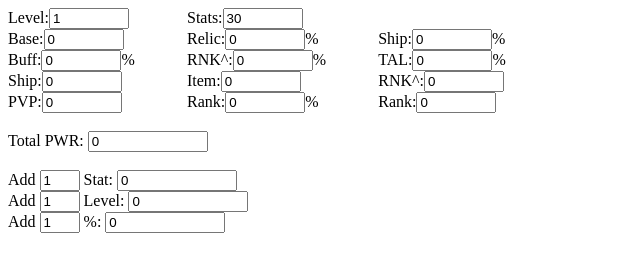
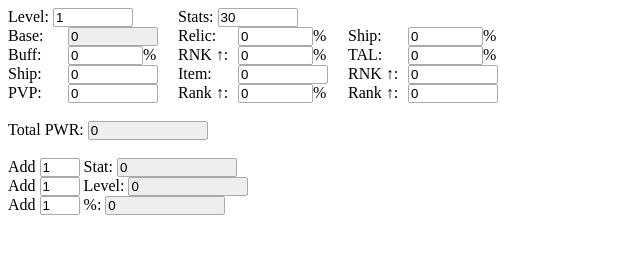
Before and after one commit to BigDumbStuff/RondoCalc, a plain HTML site: page index.html in a window 1280 px wide. Shown: the whole page, without its empty margins (0-640 px from the left). Drawn offline with Linux system fonts and the light colour scheme.

Commit message:
Update index.html
styling

```diff
--- a/index.html
+++ b/index.html
@@ -3,31 +3,42 @@
     <style type="text/css">
         .grid-container {
             display: grid;
-            column-gap: 30px;
+            column-gap: 20px;
+            grid-template-columns: auto auto auto;
+        }
+        .grid-item {
+            width: 150px;
+        }
+        input {
+            border: 1px #aaa solid;
+            border-radius: 2px;
+        }
+        input:read-only {
+            background-color: #eee;
         }
     </style>
 </head>
 <body>
-    <div style="width: 520px;">
-        <div class="grid-container" style="grid-template-columns: auto auto auto;">
-            <div class="grid-item">Level:<input id="lvl" value="1" style="width: 80px;" oninput="Calculate()"></div>
-            <div class="grid-item">Stats:<input id="stats" value="30" style="width: 80px;" oninput="Calculate()"></div>
+    <div style="width: fit-content;">
+        <div class="grid-container">
+            <div class="grid-item">Level: <input id="lvl" value="1" style="width: 80px;" oninput="Calculate()"></div>
+            <div class="grid-item">Stats: <input id="stats" value="30" style="width: 80px;" oninput="Calculate()"></div>
             <div class="grid-item"></div>
-            <div class="grid-item">Base:<input id="base" value="0" style="width: 80px;" readonly></div>
-            <div class="grid-item">Relic:<input id="relicP" value="0" style="width: 80px;" oninput="Calculate()">%</div>
-            <div class="grid-item">Ship:<input id="shipP" value="0" style="width: 80px;" oninput="Calculate()">%</div>
-            <div class="grid-item">Buff:<input id="buffP" value="0" style="width: 80px;" oninput="Calculate()">%</div>
-            <div class="grid-item">RNK^:<input id="rnkP" value="0" style="width: 80px;" oninput="Calculate()">%</div>
-            <div class="grid-item">TAL:<input id="talP" value="0" style="width: 80px;" oninput="Calculate()">%</div>
-            <div class="grid-item">Ship:<input id="ship" value="0" style="width: 80px;" oninput="Calculate()"></div>
-            <div class="grid-item">Item:<input id="item" value="0" style="width: 80px;" oninput="Calculate()"></div>
-            <div class="grid-item">RNK^:<input id="rnk" value="0" style="width: 80px;" oninput="Calculate()"></div>
-            <div class="grid-item">PVP:<input id="pvp" value="0" style="width: 80px;" oninput="Calculate()"></div>
-            <div class="grid-item">Rank:<input id="rankP" value="0" style="width: 80px;" oninput="Calculate()">%</div>
-            <div class="grid-item">Rank:<input id="rank" value="0" style="width: 80px;" oninput="Calculate()"></div>
+            <div class="grid-item"><div style="width: 40%; float: left">Base: </div><input id="base" value="0"  style="width: 60%; float: left;" readonly></div>
+            <div class="grid-item"><div style="width: 40%; float: left ">Relic: </div><input id="relicP" value="0" style="width: 50%; float: left;" oninput="Calculate()">%</div>
+            <div class="grid-item"><div style="width: 40%; float: left ">Ship: </div><input id="shipP" value="0" style="width: 50%; float: left;" oninput="Calculate()">%</div>
+            <div class="grid-item"><div style="width: 40%; float: left ">Buff: </div><input id="buffP" value="0" style="width: 50%; float: left;" oninput="Calculate()">%</div>
+            <div class="grid-item"><div style="width: 40%; float: left ">RNK ↑: </div><input id="rnkP" value="0" style="width: 50%; float: left;" oninput="Calculate()">%</div>
+            <div class="grid-item"><div style="width: 40%; float: left">TAL: </div><input id="talP" value="0" style="width: 50%; float: left;" oninput="Calculate()">%</div>
+            <div class="grid-item"><div style="width: 40%; float: left">Ship: </div><input id="ship" value="0" style="width: 60%; float: left;" oninput="Calculate()"></div>
+            <div class="grid-item"><div style="width: 40%; float: left">Item: </div><input id="item" value="0" style="width: 60%; float: left;" oninput="Calculate()"></div>
+            <div class="grid-item"><div style="width: 40%; float: left">RNK ↑: </div><input id="rnk" value="0" style="width: 60%; float: left;" oninput="Calculate()"></div>
+            <div class="grid-item"><div style="width: 40%; float: left">PVP: </div><input id="pvp" value="0" style="width: 60%; float: left;" oninput="Calculate()"></div>
+            <div class="grid-item"><div style="width: 40%; float: left">Rank ↑: </div><input id="rankP" value="0" style="width: 50%; float: left;" oninput="Calculate()">%</div>
+            <div class="grid-item"><div style="width: 40%; float: left">Rank ↑: </div><input id="rank" value="0" style="width: 60%; float: left; " oninput="Calculate()"></div>
         </div>
         <br />
-        <div>Total PWR: <input id="totalPWR" value="0" style="width: 120px;"></div>
+        <div>Total PWR: <input id="totalPWR" value="0" style="width: 120px;" readonly></div>
         <br />
         <div>Add <input id="addStat" value="1" style="width: 40px;" oninput="Calculate()"> Stat: <input id="addStatRes" value="0" style="width: 120px;" readonly></div>
         <div>Add <input id="addLvl" value="1" style="width: 40px;" oninput="Calculate()"> Level: <input id="addLvlRes" value="0" style="width: 120px;" readonly></div>
```
